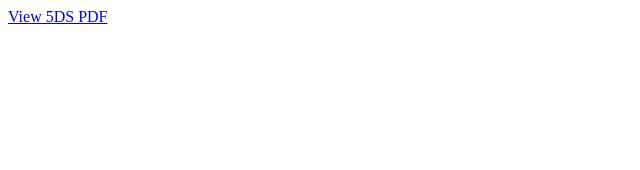
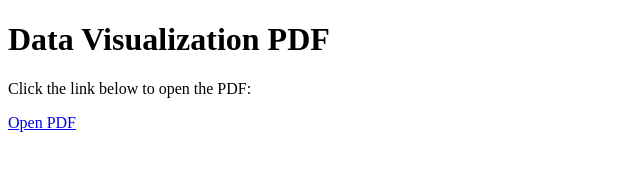
Before and after one commit to AbbiramiJegan/5DS, a plain HTML site: page index.html in a window 1280 px wide. Shown: the whole page, without its empty margins (0-640 px from the left). Drawn offline with Linux system fonts and the light colour scheme.

Commit message:
Updated index.html

```diff
--- a/index.html
+++ b/index.html
@@ -6,6 +6,8 @@
     <title>Document</title>
 </head>
 <body>
-    <a href="https://clairfit.github.io/FIT3179Studio/5ds.pdf" target="_blank">View 5DS PDF</a>
+    <h1>Data Visualization PDF</h1>
+    <p>Click the link below to open the PDF:</p>
+    <a href="https://github.com/AbbiramiJegan/Data-Visualization-2/blob/main/32896484%205DS.pdf" target="_blank">Open PDF</a>
 </body>
 </html>
```
